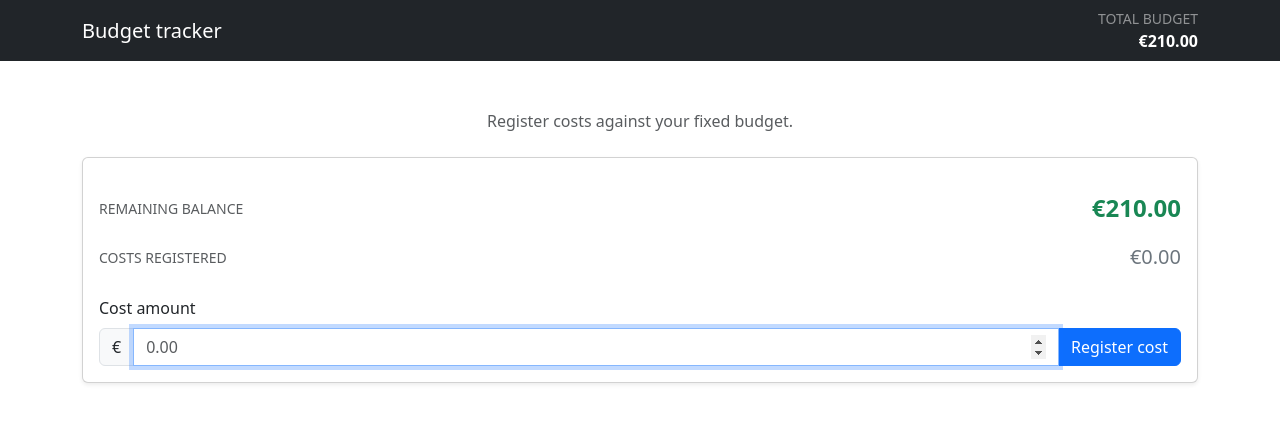
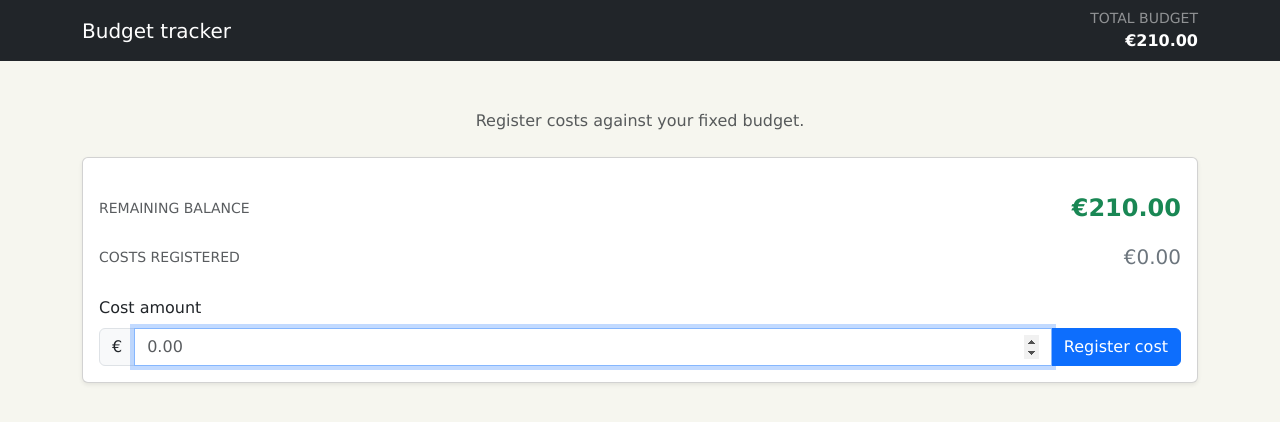
Before and after one commit to bacchilu/budgeteer, a React (Vite) app: page / in a window 1280 px wide. Shown: the top 422 px of the page. Built offline with nearby package versions, Linux system fonts and the light colour scheme.

Commit message:
style: apply hacker news color palette
  - load custom stylesheet to override Bootstrap defaults
  - seed palette variables matching Hacker News hues

```diff
--- a/src/main.tsx
+++ b/src/main.tsx
@@ -2,6 +2,7 @@ import React from 'react';
 import {createRoot} from 'react-dom/client';
 
 import 'bootstrap/dist/css/bootstrap.min.css';
+import './styles.css';
 import {App} from './app';
 
 createRoot(document.getElementById('root')!).render(
--- /dev/null
+++ b/src/styles.css
@@ -0,0 +1,12 @@
+:root {
+    --hn-background: #f6f6ef;
+    --hn-primary: #ff6600;
+    --hn-text: #000;
+    --hn-muted: #828282;
+}
+
+body {
+    background-color: var(--hn-background);
+    color: var(--hn-text);
+    font-family: 'Verdana', 'Geneva', sans-serif;
+}
```
